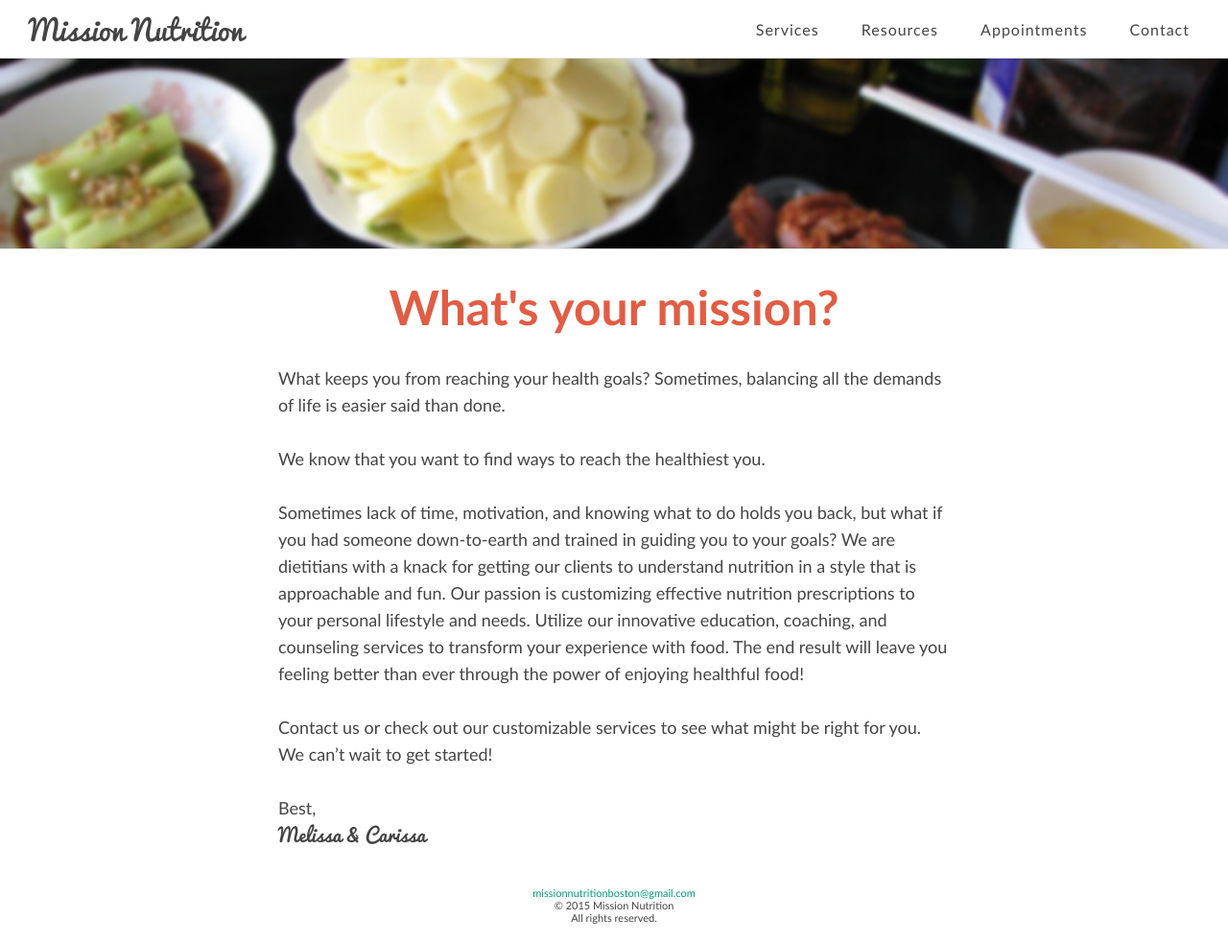
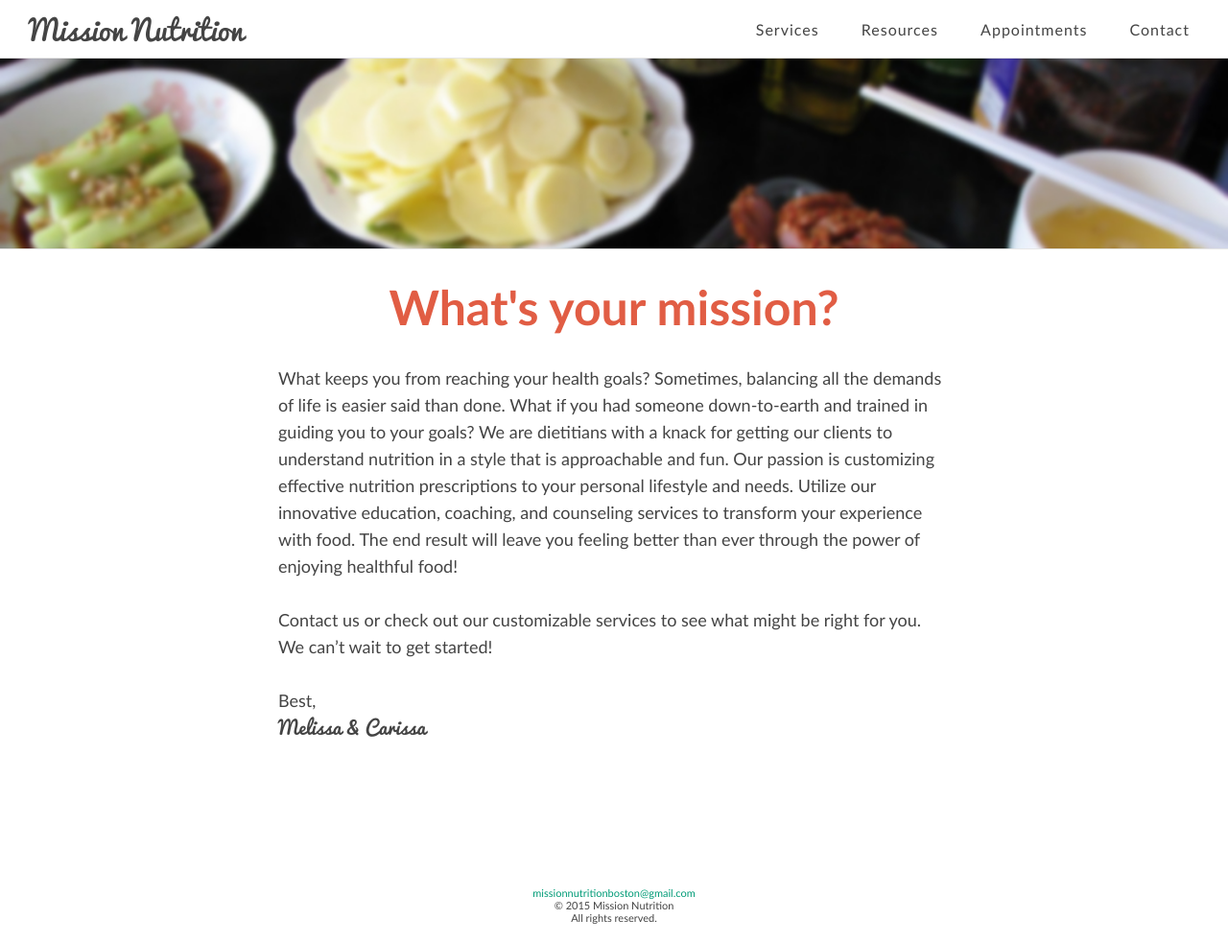
Before and after one commit to davelandry/missionnutrition, a Jekyll site: the page built from index.html, in a window 1280 px wide and 983 px high. Shown: the whole window at 96% size. Built offline with Jekyll 4.4.1, drawn with Linux system fonts in a browser that asks for light colours.

Commit message:
shorten intro text

```diff
--- a/index.html
+++ b/index.html
@@ -5,11 +5,7 @@ image: foodprep
 ---
 
 <p>
-  What keeps you from reaching your health goals? Sometimes, balancing all the demands of life is easier said than done.
-  <br><br>
-  We know that you want to find ways to reach the healthiest you.
-  <br><br>
-  Sometimes lack of time, motivation, and knowing what to do holds you back, but what if you had someone down-to-earth and trained in guiding you to your goals? We are dietitians with a knack for getting our clients to understand nutrition in a style that is approachable and fun. Our passion is customizing effective nutrition prescriptions to your personal lifestyle and needs. Utilize our innovative education, coaching, and counseling services to transform your experience with food. The end result will leave you feeling better than ever through the power of enjoying healthful food!
+  What keeps you from reaching your health goals? Sometimes, balancing all the demands of life is easier said than done. What if you had someone down-to-earth and trained in guiding you to your goals? We are dietitians with a knack for getting our clients to understand nutrition in a style that is approachable and fun. Our passion is customizing effective nutrition prescriptions to your personal lifestyle and needs. Utilize our innovative education, coaching, and counseling services to transform your experience with food. The end result will leave you feeling better than ever through the power of enjoying healthful food!
   <br><br>
   Contact us or check out our customizable services to see what might be right for you. We can’t wait to get started!
   <br><br>
```
